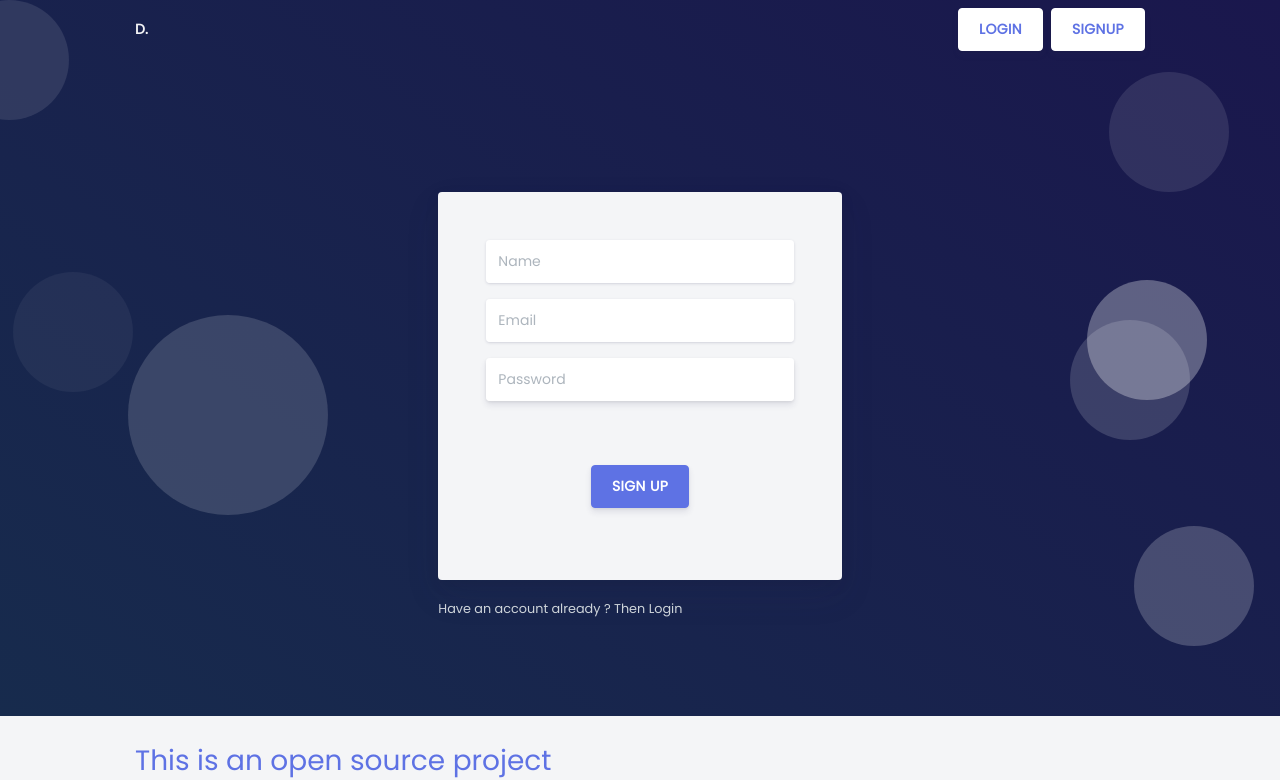
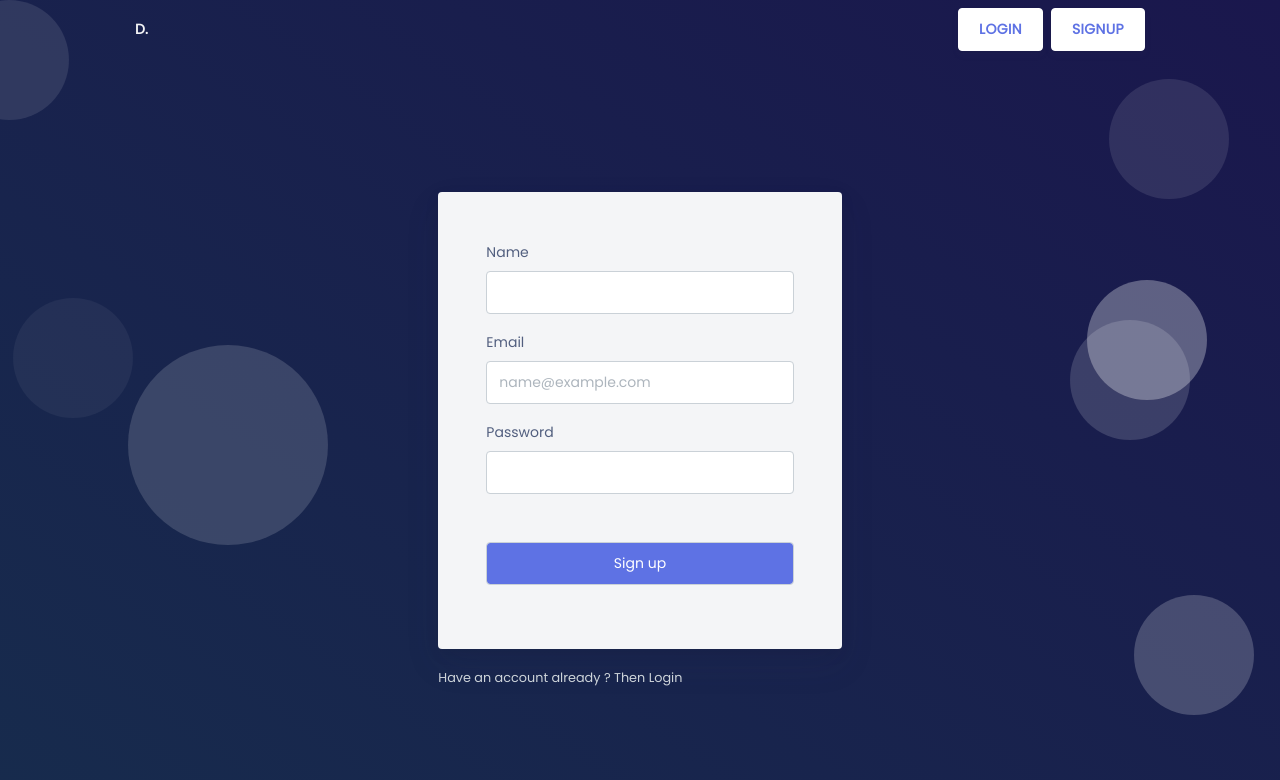
Before and after one commit to shelcia/dynamic-portfolio, a React (Vite) app: page /signup in a window 1280 px wide. Shown: the top 780 px of the page. Built offline with nearby package versions, Linux system fonts and the light colour scheme; a web font is replaced by a local one.

Commit message:
[ADDED]: Signup form validation

```diff
--- a/package.json
+++ b/package.json
@@ -15,6 +15,7 @@
     "@fontsource/poppins": "^4.5.10",
     "axios": "^1.2.1",
     "bootstrap": "^5.2.3",
+    "formik": "^2.2.9",
     "react": "^18.2.0",
     "react-bootstrap": "^2.7.0",
     "react-dom": "^18.2.0",
@@ -23,7 +24,8 @@
     "react-icons": "^4.7.1",
     "react-loader-spinner": "^5.3.4",
     "react-router-dom": "^6.4.5",
-    "react-web-share": "^2.0.2"
+    "react-web-share": "^2.0.2",
+    "yup": "^0.32.11"
   },
   "devDependencies": {
     "@types/react": "^18.0.26",
--- a/src/pages/auth/Signup.jsx
+++ b/src/pages/auth/Signup.jsx
@@ -1,9 +1,11 @@
 import React, { useRef, useState } from "react";
-import { Container, Row, Col, Card, Button } from "react-bootstrap";
+import { Container, Row, Col, Card, Form } from "react-bootstrap";
 import { toast } from "react-hot-toast";
 import { Link, useNavigate } from "react-router-dom";
 import { Pattern1Grad } from "../../components/common/CustomPatterns";
 import { apiAuth } from "../../services/models/AuthModel";
+import * as yup from 'yup'
+import { useFormik } from 'formik'
 
 const Signup = () => {
   const name = useRef("");
@@ -12,12 +14,30 @@ const Signup = () => {
 
   const navigate = useNavigate();
 
-  const [loading, setLoading] = useState(false);
+  const formik = useFormik({
+    initialValues: {
+      name: '',
+      email: '',
+      password: '',
+    },
+    validationSchema: yup.object().shape({
+      name: yup.string()
+        .required("Name is required"),
+      email: yup.string()
+        .email("Must be a valid email")
+        .max(255)
+        .required("Email is required"),
+      password: yup.string()
+        .min(6, "Minimum 6 characters required")
+        .required("Password is required"),
 
-  const onSubmit = (event) => {
-    event.preventDefault();
-    setLoading(true);
+    }),
+    onSubmit: () => {
+      onSubmit()
+    },
+  });
 
+  const onSubmit = () => {
     toast("We are verifying. Please Wait !!");
 
     const response = {
@@ -34,7 +54,6 @@ const Signup = () => {
         );
         navigate("/login");
       } else {
-        setLoading(false);
         toast.error(res.message);
       }
     });
@@ -48,66 +67,60 @@ const Signup = () => {
             <Col lg={5}>
               <Card className="bg-secondary shadow border-0">
                 <Card.Body className="px-lg-5 py-lg-5">
-                  <form onSubmit={onSubmit}>
-                    <div className="form-group mb-3">
-                      <div className="input-group input-group-alternative">
-                        <input
-                          className="form-control"
-                          placeholder="Name"
+                  <Form onSubmit={formik.handleSubmit}>
+                    <Form.Group className="mb-3 position-relative" >
+                      <Form.Label id="1">Name</Form.Label>
+                      <Form.Control
+                        name="name"
+                        value={formik.values.name}
+                        onChange={formik.handleChange}
+                        onBlur={formik.handleBlur}
+                        isInvalid={formik.errors.name}
                         ref={name}
-                          minLength="3"
-                          required
                       />
-                      </div>
-                    </div>
-                    <div className="form-group mb-3">
-                      <div className="input-group input-group-alternative">
-                        <input
-                          className="form-control"
-                          placeholder="Email"
-                          type="email"
+                      <Form.Control.Feedback type="invalid" tooltip>
+                        {formik.errors.name}
+                      </Form.Control.Feedback>
+                    </Form.Group>
+                    <Form.Group className="mb-3 position-relative" >
+                      <Form.Label id="1">Email</Form.Label>
+                      <Form.Control
+                        name="email"
+                        placeholder="name@example.com"
+                        value={formik.values.email}
+                        onChange={formik.handleChange}
+                        onBlur={formik.handleBlur}
+                        isInvalid={formik.errors.email}
                         ref={email}
-                          pattern="[A-Za-z0-9._%+-]+@[a-z0-9.-]+\.[a-z]{2,}$"
-                          minLength="6"
-                          required
                       />
-                      </div>
-                    </div>
-                    <div className="form-group focused">
-                      <div className="input-group input-group-alternative">
-                        <input
-                          className="form-control"
-                          placeholder="Password"
+                      <Form.Control.Feedback type="invalid" tooltip>
+                        {formik.errors.email}
+                      </Form.Control.Feedback>
+                    </Form.Group>
+                    <Form.Group className="mb-3 position-relative">
+                      <Form.Label id="2">Password</Form.Label>
+                      <Form.Control
+                        name="password"
                         type="password"
+                        value={formik.values.password}
+                        onChange={formik.handleChange}
+                        onBlur={formik.handleBlur}
+                        isInvalid={formik.errors.password}
                         ref={password}
-                          minLength="6"
-                          required
                       />
-                      </div>
-                    </div>
-                    <div className="custom-control custom-control-alternative custom-checkbox">
-                      <input
-                        className="custom-control-input"
-                        id=" customCheckLogin"
-                        type="checkbox"
+                      <Form.Control.Feedback type="invalid" tooltip>
+                        {formik.errors.password}
+                      </Form.Control.Feedback>
+                    </Form.Group>
+                    <Form.Group className="mb-3 mt-5">
+                      <Form.Control
+                        style={{color: '#FFFFFF'}}
+                        className="bg-blue"
+                        value={"Sign up"}
+                        type="submit"
                       />
-                    </div>
-                    <div className="text-center">
-                      {loading ? (
-                        <Button className="my-4" variant="primary" disabled>
-                          Sign up
-                        </Button>
-                      ) : (
-                        <Button
-                          className="my-4"
-                          variant="primary"
-                          type="submit"
-                        >
-                          Sign up
-                        </Button>
-                      )}
-                    </div>
-                  </form>
+                    </Form.Group>
+                  </Form>
                 </Card.Body>
               </Card>
               <Row className="mt-3">
```
Lines whose indentation alone changed are shown as unchanged.
